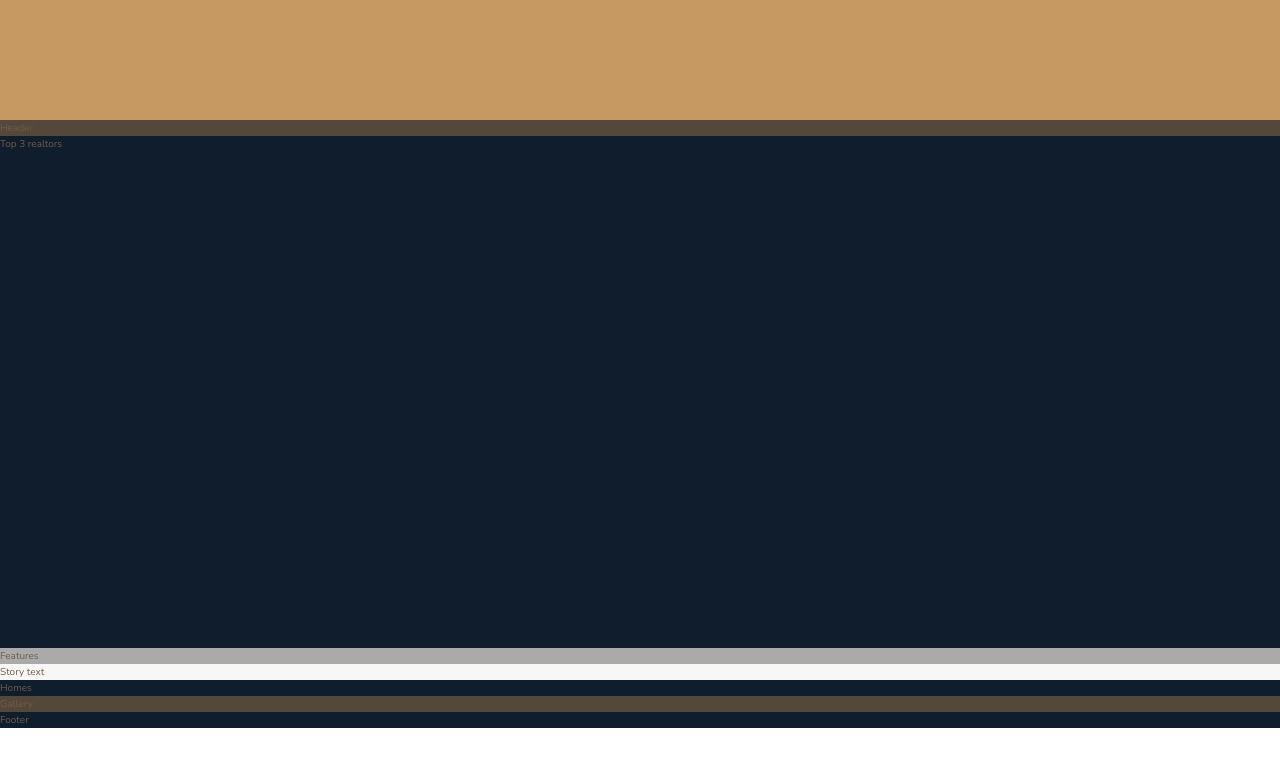
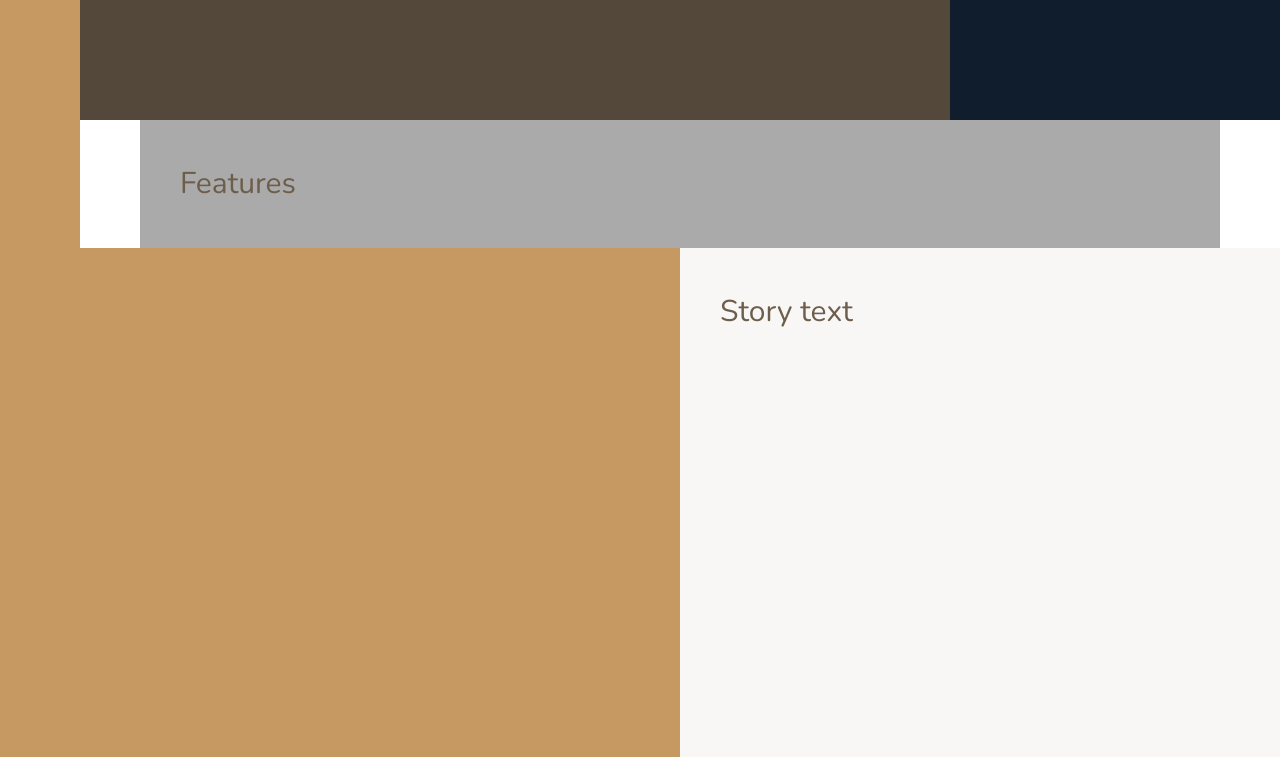
Before and after one commit to BradBones/realty-site, a website: page index.html in a window 1280 px wide. Shown: the part 520-1277 px from the top of the page. Before the commit the page ends 1248 px from the top, so only its background shows below. Drawn offline with nearby package versions, Linux system fonts and the light colour scheme.

Commit message:
Grid layout complete

```diff
--- a/sass/_base.scss
+++ b/sass/_base.scss
@@ -39,4 +39,16 @@ body {
 .container {
     display: grid;
     grid-template-rows: 80vh min-content 40vw repeat(3, min-content);
+
+    // sidebar, empty, 8 col layout, empty
+    grid-template-columns:
+        [sidebar-start] 8rem
+        [sidebar-end full-start] minmax(6rem, 1fr)
+        [center-start] repeat(8, [col-start] minmax(min-content, 14rem) [col-end])
+        [center-end] minmax(6rem, 1fr) [full-end];
+
+    & > * {
+        padding: 40px;
+        font-size: 3rem;
+    }
 }
--- a/sass/_features.scss
+++ b/sass/_features.scss
@@ -1,3 +1,4 @@
 .features {
     background-color: $color-grey-light-2;
+    grid-column: center-start / center-end;
 }
--- a/sass/_footer.scss
+++ b/sass/_footer.scss
@@ -1,3 +1,4 @@
 .footer {
     background-color: $color-secondary;
+    grid-column: full-start / full-end;
 }
--- a/sass/_gallery.scss
+++ b/sass/_gallery.scss
@@ -1,3 +1,4 @@
 .gallery {
     background-color: $color-grey-dark-1;
+    grid-column: full-start / full-end;
 }
--- a/sass/_header.scss
+++ b/sass/_header.scss
@@ -1,3 +1,4 @@
 .header {
     background-color: $color-grey-dark-1;
+    grid-column: full-start / col-end 6;
 }
--- a/sass/_homes.scss
+++ b/sass/_homes.scss
@@ -1,3 +1,4 @@
 .homes {
     background-color: $color-secondary;
+    grid-column: center-start / center-end;
 }
--- a/sass/_realtors.scss
+++ b/sass/_realtors.scss
@@ -1,3 +1,4 @@
 .realtors {
     background-color: $color-secondary;
+    grid-column: col-start 7 / full-end;
 }
--- a/sass/_sidebar.scss
+++ b/sass/_sidebar.scss
@@ -1,3 +1,5 @@
 .sidebar {
     background-color: $color-primary;
+    grid-column: sidebar-start / sidebar-end;
+    grid-row: 1 / -1;
 }
--- a/sass/_story.scss
+++ b/sass/_story.scss
@@ -1,9 +1,11 @@
 .story {
     &__pictures {
         background-color: $color-primary;
+        grid-column: full-start / col-end 4;
     }
 
     &__content {
         background-color: $color-grey-light-1;
+        grid-column: col-start 5 / full-end;
     }
 }
```
Also changed, not shown: css/style.css.
